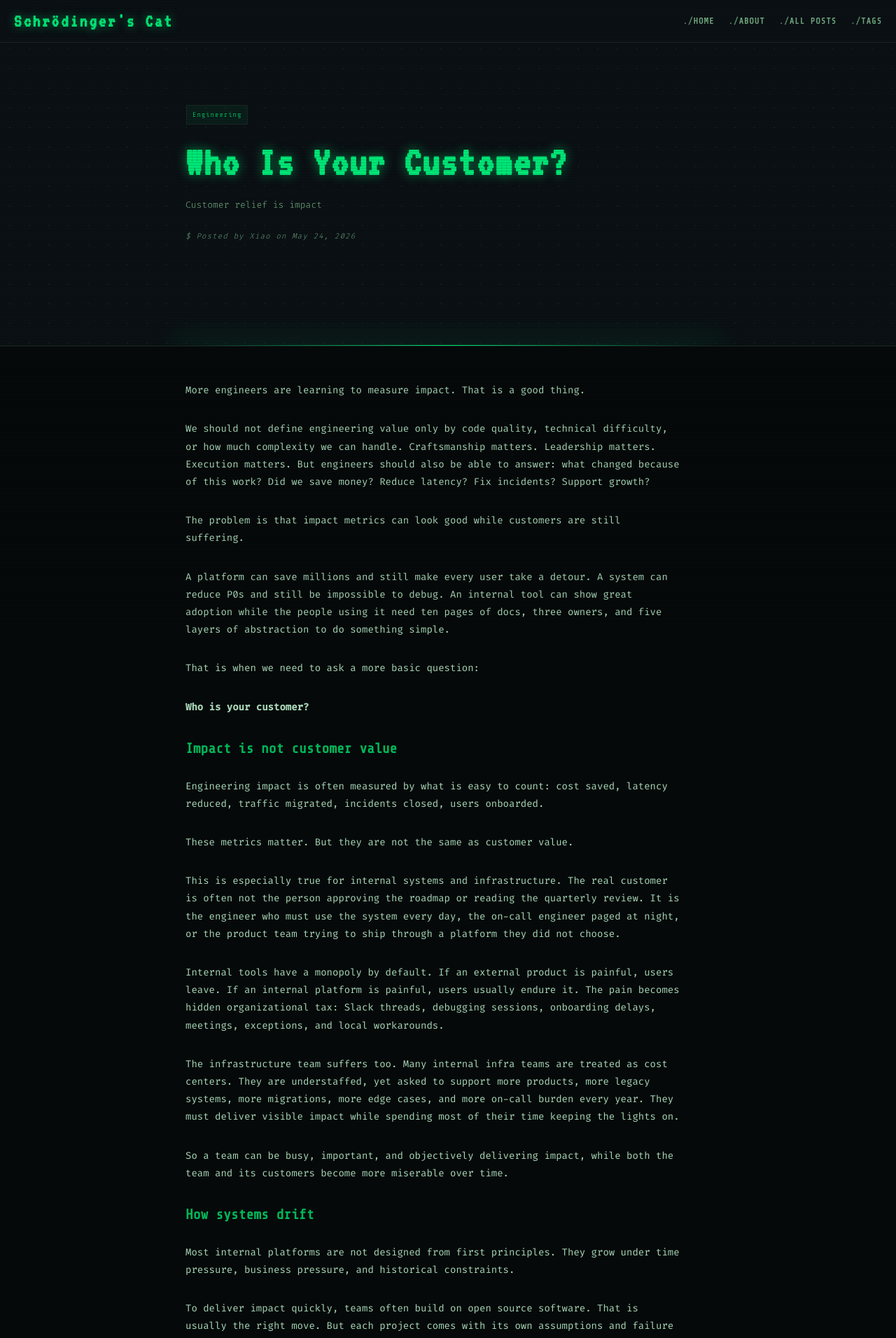
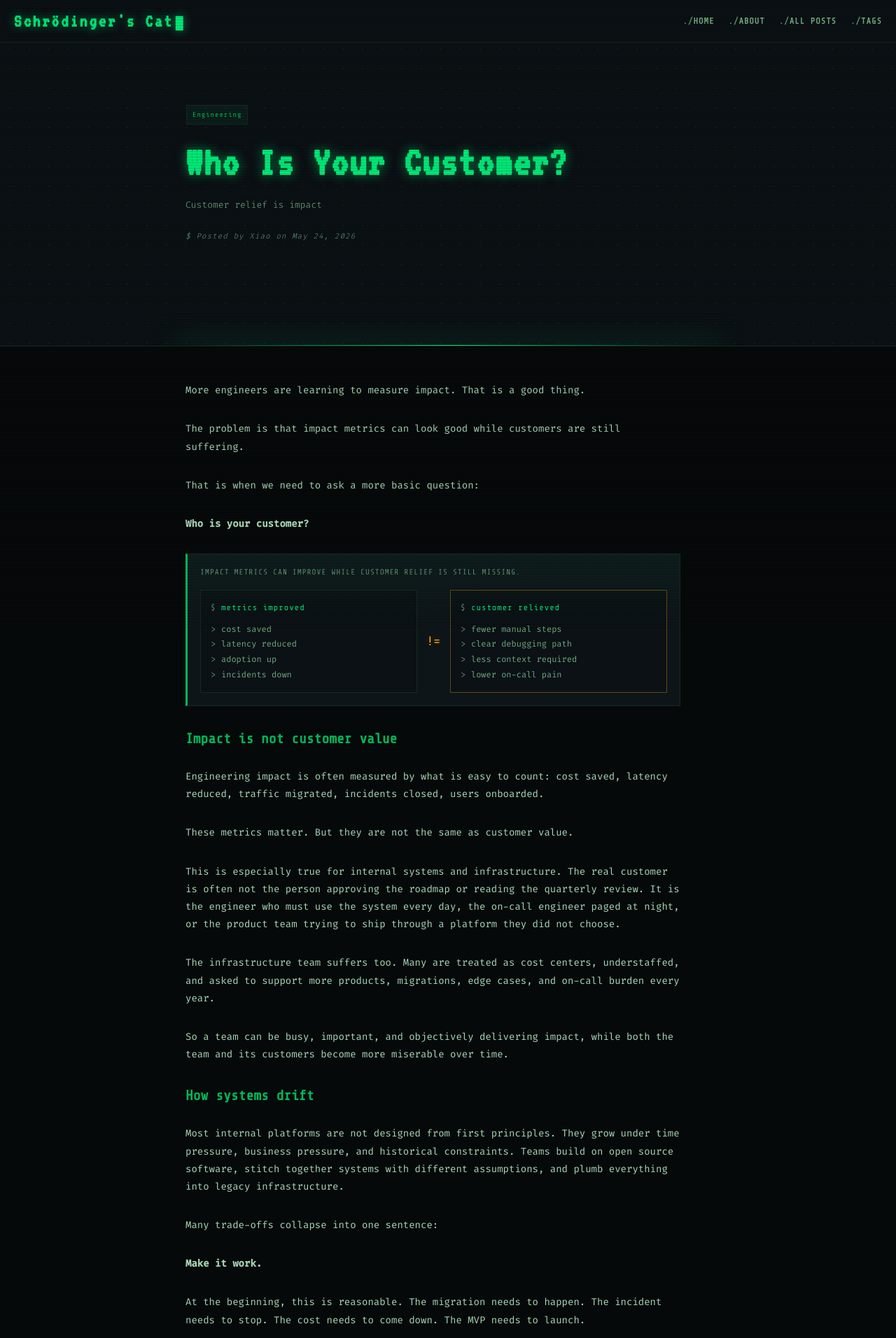
Before and after one commit to lxlxok/lxlxok.github.io, a Jekyll site: the page built from _posts/2026-05-24-who-is-your-customer.markdown, in a window 1280 px wide. Shown: the top 1912 px of the page at 70% size. Built offline with Jekyll 4.4.1, drawn with Linux system fonts in a browser that asks for light colours; comment, search, counter and statistics services are not loaded; some of the changed text lies outside the part shown.

Commit message:
Polish customer essay

```diff
--- a/_posts/2026-05-24-who-is-your-customer.markdown
+++ b/_posts/2026-05-24-who-is-your-customer.markdown
@@ -13,15 +13,36 @@ tags:
 
 More engineers are learning to measure impact. That is a good thing.
 
-We should not define engineering value only by code quality, technical difficulty, or how much complexity we can handle. Craftsmanship matters. Leadership matters. Execution matters. But engineers should also be able to answer: what changed because of this work? Did we save money? Reduce latency? Fix incidents? Support growth?
-
 The problem is that impact metrics can look good while customers are still suffering.
-
-A platform can save millions and still make every user take a detour. A system can reduce P0s and still be impossible to debug. An internal tool can show great adoption while the people using it need ten pages of docs, three owners, and five layers of abstraction to do something simple.
 
 That is when we need to ask a more basic question:
 
 **Who is your customer?**
+
+<figure class="post-diagram impact-diagram" aria-label="Impact metrics can improve while customer relief remains missing">
+  <figcaption>Impact metrics can improve while customer relief is still missing.</figcaption>
+  <div class="diagram-split">
+    <div class="diagram-panel">
+      <div class="diagram-title">metrics improved</div>
+      <ul>
+        <li><span>cost saved</span></li>
+        <li><span>latency reduced</span></li>
+        <li><span>adoption up</span></li>
+        <li><span>incidents down</span></li>
+      </ul>
+    </div>
+    <div class="diagram-arrow" aria-hidden="true">!=</div>
+    <div class="diagram-panel diagram-panel-warn">
+      <div class="diagram-title">customer relieved</div>
+      <ul>
+        <li><span>fewer manual steps</span></li>
+        <li><span>clear debugging path</span></li>
+        <li><span>less context required</span></li>
+        <li><span>lower on-call pain</span></li>
+      </ul>
+    </div>
+  </div>
+</figure>
 
 ## Impact is not customer value
 
@@ -31,19 +52,15 @@ These metrics matter. But they are not the same as customer value.
 
 This is especially true for internal systems and infrastructure. The real customer is often not the person approving the roadmap or reading the quarterly review. It is the engineer who must use the system every day, the on-call engineer paged at night, or the product team trying to ship through a platform they did not choose.
 
-Internal tools have a monopoly by default. If an external product is painful, users leave. If an internal platform is painful, users usually endure it. The pain becomes hidden organizational tax: Slack threads, debugging sessions, onboarding delays, meetings, exceptions, and local workarounds.
-
-The infrastructure team suffers too. Many internal infra teams are treated as cost centers. They are understaffed, yet asked to support more products, more legacy systems, more migrations, more edge cases, and more on-call burden every year. They must deliver visible impact while spending most of their time keeping the lights on.
+The infrastructure team suffers too. Many are treated as cost centers, understaffed, and asked to support more products, migrations, edge cases, and on-call burden every year.
 
 So a team can be busy, important, and objectively delivering impact, while both the team and its customers become more miserable over time.
 
 ## How systems drift
 
-Most internal platforms are not designed from first principles. They grow under time pressure, business pressure, and historical constraints.
+Most internal platforms are not designed from first principles. They grow under time pressure, business pressure, and historical constraints. Teams build on open source software, stitch together systems with different assumptions, and plumb everything into legacy infrastructure.
 
-To deliver impact quickly, teams often build on open source software. That is usually the right move. But each project comes with its own assumptions and failure modes.
-
-When multiple systems that were designed separately are stitched together and plumbed into legacy infrastructure, many trade-offs collapse into one sentence:
+Many trade-offs collapse into one sentence:
 
 **Make it work.**
 
@@ -51,11 +68,7 @@ At the beginning, this is reasonable. The migration needs to happen. The inciden
 
 But if the system never returns to the design question, it begins to drift.
 
-The first integration gap gets covered with glue code. The next gap gets wrapped in an adapter. The next gap gets hidden behind an abstraction. Eventually, nobody really understands what is happening underneath.
-
-Abstractions are necessary. Good abstractions reduce complexity. Bad abstractions move complexity somewhere else.
-
-Every layer has a cost: users learn more concepts, maintainers remember more exceptions, performance takes more hops, and every moving piece needs owners, docs, SLOs, and incident playbooks.
+The first integration gap gets covered with glue code. The next gap gets wrapped in an adapter. The next gap gets hidden behind an abstraction. Abstractions are necessary, but bad abstractions move complexity instead of reducing it.
 
 After enough layers, the system stops scaling, not because any single component is weak, but because the whole thing has become too hard to understand, predict, and change.
 
@@ -63,57 +76,55 @@ After enough layers, the system stops scaling, not because any single component
 
 Technical debt is also about people and memory.
 
-At the founding stage, the original engineers know why the system exists, which choices were intentional, which were MVP shortcuts, and which parts were meant to be revisited later.
+At the founding stage, the original engineers know which choices were intentional, which were MVP shortcuts, and which parts were meant to be revisited later.
 
-Then people move on. Teams reorganize. The project shifts from build mode to maintenance mode. The new owners inherit the code but not the full context or mandate. They can fix bugs and support users, but they often cannot rethink the design.
-
-Temporary workarounds become permanent architecture. Short-term decisions lose their historical explanation and become constraints. The system becomes harder to change not because nobody cares, but because the people maintaining it are trapped inside decisions they did not make.
+Then people move on. Teams reorganize. New owners inherit the code, but not always the context or mandate. Temporary workarounds become permanent architecture. The system becomes harder to change because maintainers are trapped inside decisions they did not make.
 
 ## The 80/20 trap
 
-Internal platforms also have a strange 80/20 problem.
+Teams naturally optimize for the first 80 percent of users. Serve the common path. Cover the main workloads. Prove adoption. Show impact.
 
-Teams naturally optimize for the first 80 percent of users. Serve the common path. Cover the main workloads. Prove adoption. Show impact.
+<figure class="post-diagram tail-diagram" aria-label="The first 80 percent looks complete while the remaining 20 percent accumulates as support burden">
+  <figcaption>The first 80% looks complete. The remaining 20% becomes compound support burden.</figcaption>
+  <div class="tail-bar" role="img" aria-label="80 percent common path and 20 percent long tail">
+    <div class="tail-main">
+      <span>80%</span>
+      <small>common path shipped</small>
+    </div>
+    <div class="tail-edge">
+      <span>20%</span>
+      <small>tickets, exceptions, manual work</small>
+    </div>
+  </div>
+  <div class="tail-stack" aria-hidden="true">
+    <span>custom integration</span>
+    <span>manual migration</span>
+    <span>exception policy</span>
+    <span>one-off fix</span>
+  </div>
+</figure>
 
 But the remaining 20 percent does not vanish. It becomes support tickets, custom integrations, manual migrations, exception policies, and one-off fixes. Each item is small. Together, they compound.
 
-Every new initiative repeats the same pattern. Each project solves its own 80 percent, and the leftover 20 percent keeps accumulating in the same platform teams and the same internal users. The people who launched the original project may have moved on. The people left behind inherit the compound interest.
+Every new initiative repeats the same pattern. Each project solves its own 80 percent, and the leftover 20 percent keeps accumulating in the same platform teams and the same internal users.
 
 This is not an individual failure. It is an incentive problem. We reward launches, migrations, adoption curves, and cost savings. We rarely reward the people who close the long tail and remove the pain that remained after launch.
 
-## Feedback without market pressure is fragile
-
-Internal systems lack strong feedback loops.
-
-Because users cannot easily leave, pain does not show up as churn or lost revenue. Teams rely on surveys, office hours, support channels, tickets, and stakeholder meetings.
-
-These signals help, but they are fragile. The most frustrated users may not fill out surveys. The busiest users may not complain. Feedback often describes symptoms rather than root causes. And even accurate feedback still competes with migrations, compliance work, cost targets, reliability goals, and leadership requests.
-
-So platform teams often know their users are suffering. They just lack a strong mechanism to turn that suffering into priority.
-
 ## Build from the customer backward
 
-The answer is not simply “write more docs” or “hire more people,” though both may help. The deeper answer is to combine AI builder speed, platform thinking, and a global view of the system.
+The answer is not simply “write more docs” or “hire more people,” though both may help. The deeper answer is to build from the customer backward.
 
 Here are a few principles.
 
-**Define the real customer.** The stakeholder approves the project. The customer lives with the consequences. For internal infra, the customer may be the on-call engineer, the product engineer integrating with the platform, the new hire trying to deploy safely, or the team that has no alternative.
+**Define the real customer.** The stakeholder approves the project. The customer lives with the consequences: the on-call engineer, the product engineer, the new hire, or the team with no alternative.
 
-**Measure pain, not just output.** Alongside cost, latency, reliability, and adoption, measure time to onboard, time to debug, number of concepts required, number of teams needed to resolve an issue, support load per user, manual exceptions, and self-service success.
+**Measure pain, not just output.** Alongside cost, latency, reliability, and adoption, measure time to onboard, time to debug, concepts required, support load, manual exceptions, and self-service success.
 
-**Remove complexity instead of hiding it.** An abstraction is valuable only if it reduces total system complexity. If it hides complexity from users while creating more mappings, exceptions, and state drift for maintainers, it has only moved the problem.
+**Remove complexity instead of hiding it.** An abstraction is valuable only if it reduces total system complexity. Every adapter, workflow, CLI, UI, and API should help users build a stable mental model, not create more mappings and exceptions.
 
-**Treat integration as product design.** Stitching open source software into legacy systems is not only integration work. Every adapter, gateway, workflow, CLI, UI, and API shapes how users understand the system. Users care whether they can build a stable mental model and debug failures without learning the entire history of the platform.
+**Design for the long tail early.** You do not need to support every edge case on day one. But you do need to admit the long tail exists, define what is unsupported, and turn repeated exceptions into productized paths.
 
-**Design for the long tail early.** You do not need to support every edge case on day one. But you do need to admit the long tail exists. A healthy 80/20 strategy defines what is unsupported, gives those users an escape hatch, records why exceptions exist, and regularly turns repeated exceptions into productized paths.
-
-**Preserve context.** Important design decisions should explain the goal, the alternatives, the trade-off, and the condition under which the decision should be revisited. When founding engineers leave, the organization should transfer intent, constraints, known debt, and future repair plans, not just dashboards and repositories.
-
-**Give maintenance teams product authority.** A team that only has permission to keep the lights on will keep adding patches. Maintenance teams need authority to deprecate interfaces, redesign workflows, remove bad abstractions, and say that a migration goal should not only be adoption, but user relief.
-
-**Use AI to reduce toil, not amplify complexity.** AI builders can generate prototypes, migration scripts, debug tools, tests, docs, and custom workflows quickly. But AI should not become another layer on top of a confusing system. It should help find repeated support patterns, summarize user pain, assist legacy refactors, reduce debugging cost, and accelerate deletion of old abstractions.
-
-The goal is not to help humans tolerate more complexity. The goal is to reduce the complexity humans must tolerate.
+**Give maintenance teams product authority.** A team that only has permission to keep the lights on will keep adding patches. They need context, authority to deprecate bad interfaces, and room to define success as user relief.
 
 ## Customer relief is impact
 
@@ -121,9 +132,9 @@ The goal is not to help humans tolerate more complexity. The goal is to reduce t
 
 Once you know the customer, your standard changes. You do not only ask whether the system works. You ask whether it makes the user’s life easier. You do not only ask whether the metric improved. You ask whether the pain disappeared. You do not only ask whether 80 percent of users onboarded. You ask what happens to the remaining 20 percent.
 
-Customer relief should be promotion-worthy impact.
+Customer relief is impact.
 
-Making a user read one less doc is impact. Preventing one on-call escalation is impact. Helping a new engineer deploy without understanding five legacy concepts is impact. Removing one unnecessary abstraction is impact. Moving a team from constant maintenance back into build mode is impact.
+Making a user read one less doc is impact. Preventing one on-call escalation is impact. Helping a new engineer deploy without five legacy concepts is impact. Removing one unnecessary abstraction is impact.
 
 Impact should not live only in dashboards. It should show up in the customer’s day.
 
--- a/css/custom.css
+++ b/css/custom.css
@@ -382,6 +382,183 @@ blockquote {
 
 blockquote p:last-child { margin-bottom: 0; }
 
+/* ── Post diagrams ───────────────────────────────────────────────── */
+.post-diagram {
+  margin: 30px 0 34px;
+  padding: 18px;
+  background:
+    linear-gradient(180deg, rgba(0, 230, 118, 0.035), transparent 45%),
+    var(--bg-card);
+  border: 1px solid var(--border);
+  border-left: 3px solid var(--phosphor-soft);
+  box-shadow: inset 0 0 0 1px rgba(0, 230, 118, 0.02);
+}
+
+.post-diagram figcaption {
+  margin: 0 0 16px;
+  font-family: 'Share Tech Mono', monospace;
+  font-size: 11px;
+  line-height: 1.5;
+  color: var(--text-muted);
+  letter-spacing: 1px;
+  text-transform: uppercase;
+}
+
+.diagram-split {
+  display: grid;
+  grid-template-columns: minmax(0, 1fr) auto minmax(0, 1fr);
+  gap: 14px;
+  align-items: stretch;
+}
+
+.diagram-panel {
+  min-width: 0;
+  padding: 14px;
+  border: 1px solid var(--border);
+  background: rgba(0, 0, 0, 0.18);
+}
+
+.diagram-panel-warn {
+  border-color: rgba(255, 179, 0, 0.35);
+}
+
+.diagram-title {
+  margin-bottom: 10px;
+  font-family: 'Share Tech Mono', monospace;
+  font-size: 12px;
+  color: var(--phosphor);
+  letter-spacing: 1px;
+}
+
+.diagram-title::before {
+  content: '$ ';
+  color: var(--text-muted);
+}
+
+.post-container .post-diagram ul {
+  margin: 0;
+  padding: 0;
+  list-style: none;
+}
+
+.post-container .post-diagram li {
+  position: relative;
+  padding-left: 15px;
+  font-size: 12px;
+  line-height: 1.8;
+  color: var(--text-dim);
+}
+
+.post-container .post-diagram li::before {
+  content: '>';
+  position: absolute;
+  left: 0;
+  color: var(--text-muted);
+}
+
+.diagram-arrow {
+  align-self: center;
+  font-family: 'Share Tech Mono', monospace;
+  font-size: 18px;
+  color: var(--amber);
+  text-shadow: 0 0 10px rgba(255, 179, 0, 0.25);
+}
+
+.tail-bar {
+  display: grid;
+  grid-template-columns: 4fr 1fr;
+  min-height: 86px;
+  overflow: hidden;
+  border: 1px solid var(--border);
+  background: rgba(0, 0, 0, 0.2);
+}
+
+.tail-main,
+.tail-edge {
+  display: flex;
+  flex-direction: column;
+  justify-content: center;
+  padding: 16px;
+}
+
+.tail-main {
+  background: rgba(0, 230, 118, 0.07);
+}
+
+.tail-edge {
+  border-left: 1px solid rgba(255, 179, 0, 0.45);
+  background: rgba(255, 179, 0, 0.08);
+}
+
+.tail-main span,
+.tail-edge span {
+  font-family: 'VT323', monospace;
+  font-size: 34px;
+  line-height: 1;
+  color: var(--phosphor);
+}
+
+.tail-edge span {
+  color: var(--amber);
+}
+
+.tail-main small,
+.tail-edge small {
+  margin-top: 6px;
+  font-family: 'Fira Code', monospace;
+  font-size: 11px;
+  line-height: 1.45;
+  color: var(--text-dim);
+}
+
+.tail-stack {
+  display: grid;
+  grid-template-columns: repeat(4, minmax(0, 1fr));
+  gap: 8px;
+  margin-top: 10px;
+}
+
+.tail-stack span {
+  min-width: 0;
+  padding: 8px 9px;
+  border: 1px solid var(--border);
+  font-family: 'Share Tech Mono', monospace;
+  font-size: 10px;
+  line-height: 1.35;
+  color: var(--text-muted);
+  text-align: center;
+  background: rgba(0, 0, 0, 0.16);
+}
+
+@media (max-width: 640px) {
+  .post-diagram {
+    margin: 24px 0 28px;
+    padding: 14px;
+  }
+
+  .diagram-split {
+    grid-template-columns: 1fr;
+    gap: 10px;
+  }
+
+  .diagram-arrow {
+    justify-self: center;
+  }
+
+  .tail-bar {
+    grid-template-columns: 1fr;
+  }
+
+  .tail-edge {
+    border-top: 1px solid rgba(255, 179, 0, 0.45);
+    border-left: 0;
+  }
+
+  .tail-stack {
+    grid-template-columns: 1fr 1fr;
+  }
+}
+
 /* ── Code ────────────────────────────────────────────────────────── */
 code {
   font-family: 'Fira Code', monospace;
```
